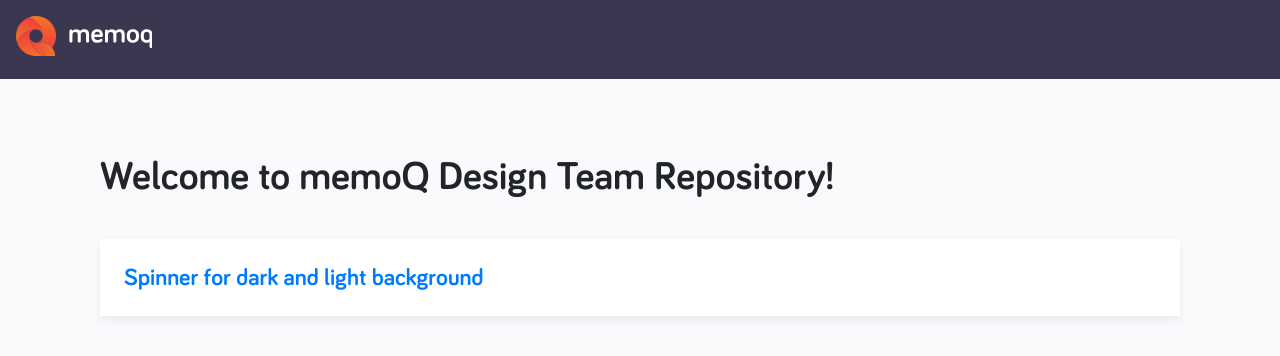
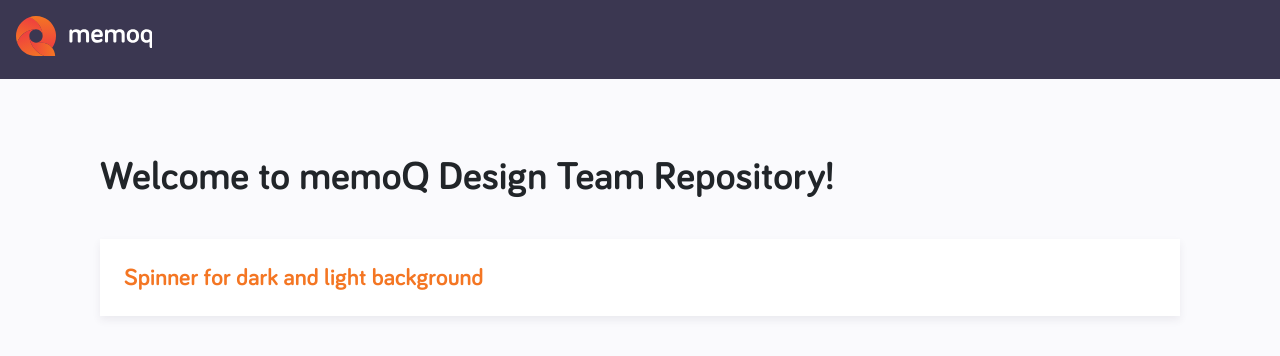
Before and after one commit to memoq-design/memoq-design.github.io, a Jekyll site: the page built from index.html, in a window 1280 px wide. Shown: the top 356 px of the page. Built offline with Jekyll 4.4.1, drawn with Linux system fonts in a browser that asks for light colours.

Commit message:
font color

```diff
--- a/css/layout.css
+++ b/css/layout.css
@@ -15,6 +15,14 @@
 body {
   font-family: 'Rubik', sans-serif;
   background-color: #FAFAFD;
+}
+
+a {
+  color: #F47623;
+}
+
+a:hover {
+  text-decoration: underline;
 }
 
 header {
```
Also changed, not shown: css/layout.scss (+9 -0 lines), 1 other file.
